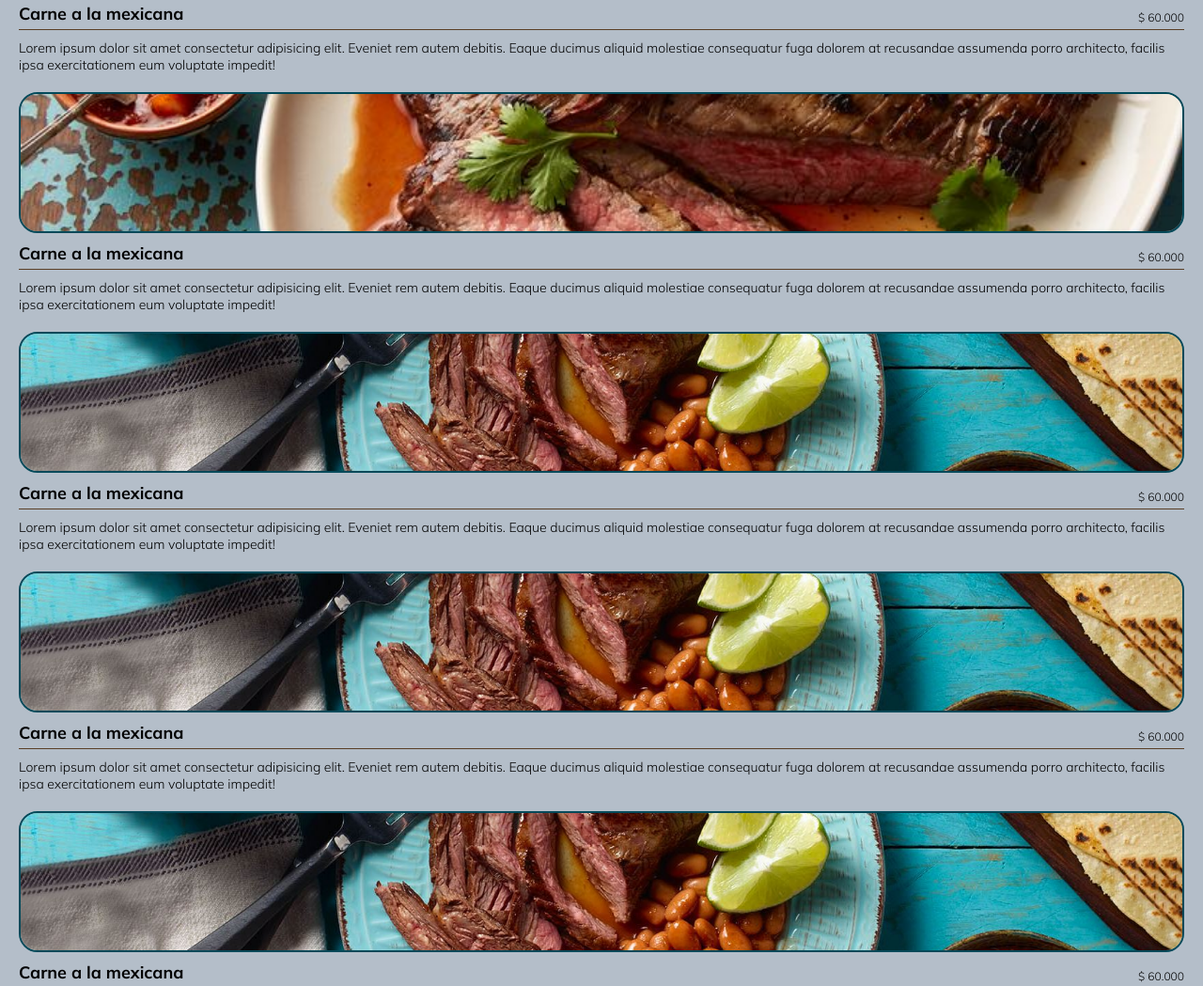
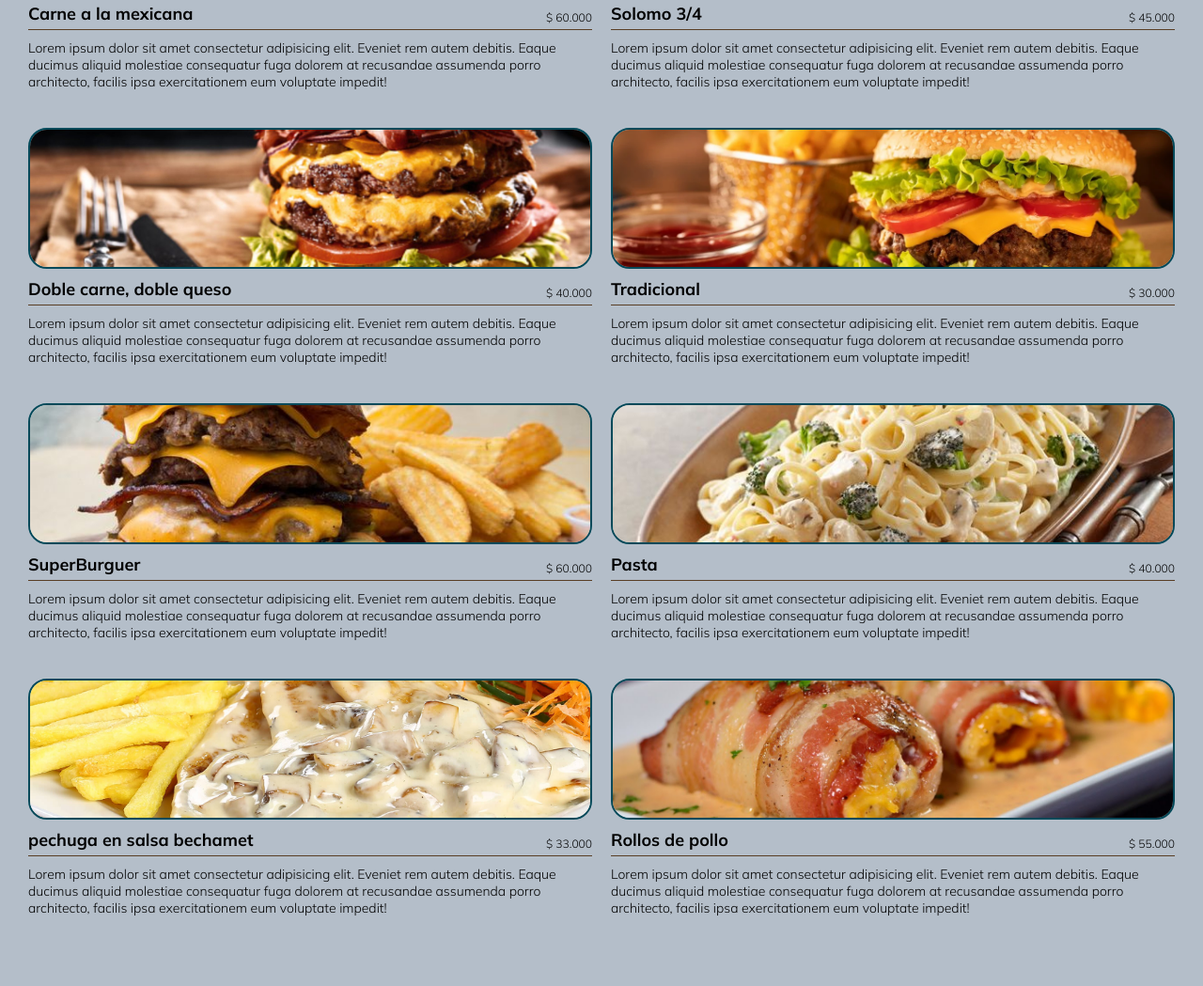
Before and after one commit to javierlnc/menuProject, a website: page src/index.html in a window 1280 px wide. Shown: the part 287-1336 px from the top of the page at 94% size. After the commit the page ends 1292 px from the top, so only its background shows below. Drawn offline with Linux system fonts and the light colour scheme.

Commit message:
Actualizacion de nombres de imagenes, se actualizo las card restantes con imagenes, nombre y precios,se añadio un media query

```diff
--- a/src/css/index.css
+++ b/src/css/index.css
@@ -86,3 +86,10 @@ body{
     font-weight:300;
 
 }
+@media (min-width:466px){
+    .menu-container{
+        grid-template-columns: 1fr 1fr;
+        gap:20px;
+        padding: 20px 30px;
+    }
+}
--- a/src/index.html
+++ b/src/index.html
@@ -33,7 +33,39 @@
                 <img src="./imagenes/carnes/itemCarne2.jpg" alt="plato carne" class="item-photo">
                 <div class="item-info">
                     <header class="item-header">
-                        <h2>Carne a la mexicana</h2>
+                        <h2>Solomo 3/4</h2>
+                        <p>$ 45.000</p>
+                    </header>
+                    <p class="item-description">Lorem ipsum dolor sit amet consectetur adipisicing elit. Eveniet rem autem debitis. Eaque ducimus aliquid molestiae consequatur fuga dolorem at recusandae assumenda porro architecto, facilis ipsa exercitationem eum voluptate impedit!
+                    </p>
+                </div>
+            </article>
+            <article class="menu-item">
+                <img src="./imagenes/hamburguesas/hamburguesa1.jpg" alt="Hamburguesa" class="item-photo">
+                <div class="item-info">
+                    <header class="item-header">
+                        <h2>Doble carne, doble queso</h2>
+                        <p>$ 40.000</p>
+                    </header>
+                    <p class="item-description">Lorem ipsum dolor sit amet consectetur adipisicing elit. Eveniet rem autem debitis. Eaque ducimus aliquid molestiae consequatur fuga dolorem at recusandae assumenda porro architecto, facilis ipsa exercitationem eum voluptate impedit!
+                    </p>
+                </div>
+            </article><article class="menu-item">
+                <img src="./imagenes/hamburguesas/hamburguesa2.jpg" alt="Hamburguesa sencilla" class="item-photo">
+                <div class="item-info">
+                    <header class="item-header">
+                        <h2>Tradicional</h2>
+                        <p>$ 30.000</p>
+                    </header>
+                    <p class="item-description">Lorem ipsum dolor sit amet consectetur adipisicing elit. Eveniet rem autem debitis. Eaque ducimus aliquid molestiae consequatur fuga dolorem at recusandae assumenda porro architecto, facilis ipsa exercitationem eum voluptate impedit!
+                    </p>
+                </div>
+            </article>
+            <article class="menu-item">
+                <img src="./imagenes/hamburguesas/hamburguesa3.jpeg" alt="SuperBurguer" class="item-photo">
+                <div class="item-info">
+                    <header class="item-header">
+                        <h2>SuperBurguer</h2>
                         <p>$ 60.000</p>
                     </header>
                     <p class="item-description">Lorem ipsum dolor sit amet consectetur adipisicing elit. Eveniet rem autem debitis. Eaque ducimus aliquid molestiae consequatur fuga dolorem at recusandae assumenda porro architecto, facilis ipsa exercitationem eum voluptate impedit!
@@ -41,65 +73,33 @@
                 </div>
             </article>
             <article class="menu-item">
-                <img src="./imagenes/carnes/itemCarne1.jpg" alt="plato carne" class="item-photo">
+                <img src="./imagenes/pollo/pollo1.jpg" alt="plato carne" class="item-photo">
                 <div class="item-info">
                     <header class="item-header">
-                        <h2>Carne a la mexicana</h2>
-                        <p>$ 60.000</p>
-                    </header>
-                    <p class="item-description">Lorem ipsum dolor sit amet consectetur adipisicing elit. Eveniet rem autem debitis. Eaque ducimus aliquid molestiae consequatur fuga dolorem at recusandae assumenda porro architecto, facilis ipsa exercitationem eum voluptate impedit!
-                    </p>
-                </div>
-            </article><article class="menu-item">
-                <img src="./imagenes/carnes/itemCarne1.jpg" alt="plato carne" class="item-photo">
-                <div class="item-info">
-                    <header class="item-header">
-                        <h2>Carne a la mexicana</h2>
-                        <p>$ 60.000</p>
+                        <h2>Pasta</h2>
+                        <p>$ 40.000</p>
                     </header>
                     <p class="item-description">Lorem ipsum dolor sit amet consectetur adipisicing elit. Eveniet rem autem debitis. Eaque ducimus aliquid molestiae consequatur fuga dolorem at recusandae assumenda porro architecto, facilis ipsa exercitationem eum voluptate impedit!
                     </p>
                 </div>
             </article>
             <article class="menu-item">
-                <img src="./imagenes/carnes/itemCarne1.jpg" alt="plato carne" class="item-photo">
+                <img src="./imagenes/pollo/pollo2.jpg" alt="plato carne" class="item-photo">
                 <div class="item-info">
                     <header class="item-header">
-                        <h2>Carne a la mexicana</h2>
-                        <p>$ 60.000</p>
+                        <h2>pechuga en salsa bechamet</h2>
+                        <p>$ 33.000</p>
                     </header>
                     <p class="item-description">Lorem ipsum dolor sit amet consectetur adipisicing elit. Eveniet rem autem debitis. Eaque ducimus aliquid molestiae consequatur fuga dolorem at recusandae assumenda porro architecto, facilis ipsa exercitationem eum voluptate impedit!
                     </p>
                 </div>
             </article>
             <article class="menu-item">
-                <img src="./imagenes/carnes/itemCarne1.jpg" alt="plato carne" class="item-photo">
+                <img src="./imagenes/pollo/pollo3.jpg" alt="plato carne" class="item-photo">
                 <div class="item-info">
                     <header class="item-header">
-                        <h2>Carne a la mexicana</h2>
-                        <p>$ 60.000</p>
-                    </header>
-                    <p class="item-description">Lorem ipsum dolor sit amet consectetur adipisicing elit. Eveniet rem autem debitis. Eaque ducimus aliquid molestiae consequatur fuga dolorem at recusandae assumenda porro architecto, facilis ipsa exercitationem eum voluptate impedit!
-                    </p>
-                </div>
-            </article>
-            <article class="menu-item">
-                <img src="./imagenes/carnes/itemCarne1.jpg" alt="plato carne" class="item-photo">
-                <div class="item-info">
-                    <header class="item-header">
-                        <h2>Carne a la mexicana</h2>
-                        <p>$ 60.000</p>
-                    </header>
-                    <p class="item-description">Lorem ipsum dolor sit amet consectetur adipisicing elit. Eveniet rem autem debitis. Eaque ducimus aliquid molestiae consequatur fuga dolorem at recusandae assumenda porro architecto, facilis ipsa exercitationem eum voluptate impedit!
-                    </p>
-                </div>
-            </article>
-            <article class="menu-item">
-                <img src="./imagenes/carnes/itemCarne1.jpg" alt="plato carne" class="item-photo">
-                <div class="item-info">
-                    <header class="item-header">
-                        <h2>Carne a la mexicana</h2>
-                        <p>$ 60.000</p>
+                        <h2>Rollos de pollo</h2>
+                        <p>$ 55.000</p>
                     </header>
                     <p class="item-description">Lorem ipsum dolor sit amet consectetur adipisicing elit. Eveniet rem autem debitis. Eaque ducimus aliquid molestiae consequatur fuga dolorem at recusandae assumenda porro architecto, facilis ipsa exercitationem eum voluptate impedit!
                     </p>
```
Also changed, not shown: src/imagenes/hamburguesas/hamburguesa1.jpg (renamed from src/imagenes/hamburguesas/hamburguesas-caseras-rellenas-de-queso-cheddar.jpg), src/imagenes/hamburguesas/hamburguesa2.jpg (renamed from src/imagenes/hamburguesas/LC25eDtCT_1256x620__1.jpg), src/imagenes/hamburguesas/hamburguesa3.jpeg (renamed from src/imagenes/hamburguesas/N5EPKUWMIVH4RCPNDM7OP5OKQQ.jpeg), src/imagenes/pollo/pollo1.jpg (renamed from src/imagenes/pollo/108286_MXM_ K54368V1_OR1_V_640x428.jpg), src/imagenes/pollo/pollo2.jpg (renamed from src/imagenes/pollo/232914-1600x1030-pollo-champinones-salsa-cremosa.jpg), src/imagenes/pollo/pollo3.jpg (renamed from src/imagenes/pollo/maxresdefault.jpg).
